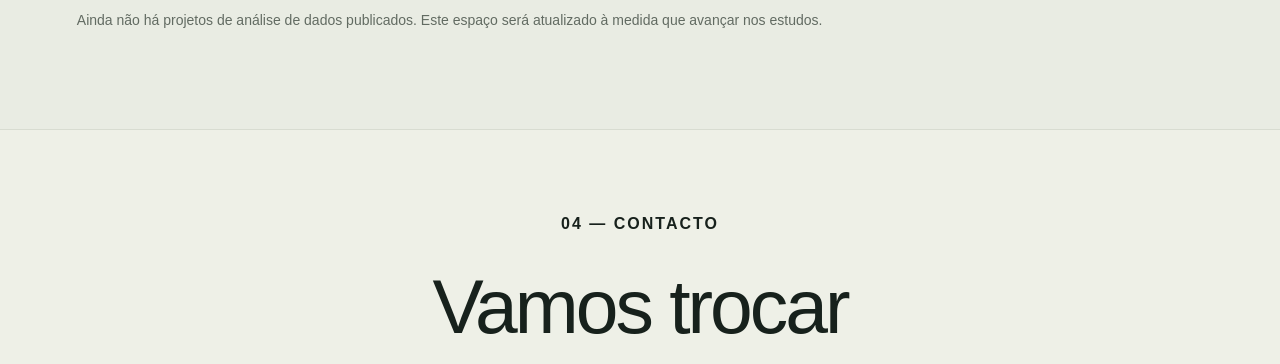
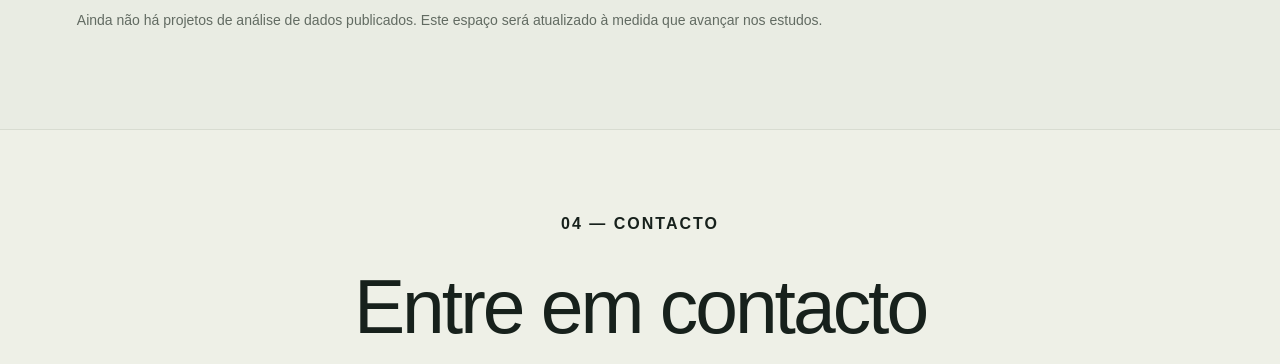
Before and after one commit to DominiqueCuruantaue/profissional_profile, a plain HTML site: page index.html in a window 1280 px wide. Shown: the part 5971-6335 px from the top of the page. Drawn offline with Linux system fonts and the light colour scheme.

Commit message:
Alterar titulo dos contactos para Entre em contacto

```diff
--- a/index.html
+++ b/index.html
@@ -109,7 +109,7 @@
   <footer id="contacto" class="contact-footer" aria-labelledby="contacto-titulo">
     <div class="section wrap contact">
       <p class="eyebrow">04 &#8212; CONTACTO</p>
-      <h2 id="contacto-titulo">Vamos trocar<br>uma ideia<span class="accent">?</span></h2>
+      <h2 id="contacto-titulo">Entre em contacto</h2>
       <p>Entre em contacto comigo por email, WhatsApp, LinkedIn ou GitHub.</p>
       <div class="contact-links">
         <a class="contact-link" aria-label="GitHub" title="GitHub" href="https://github.com/DominiqueCuruantaue" target="_blank" rel="noopener noreferrer"><svg class="platform-icon" viewBox="0 0 24 24" aria-hidden="true"><path fill="#17211c" d="M12 .3a12 12 0 0 0-3.8 23.4c.6.1.8-.3.8-.6v-2.3c-3.3.7-4-1.4-4-1.4-.5-1.4-1.3-1.8-1.3-1.8-1.1-.7.1-.7.1-.7 1.2.1 1.8 1.2 1.8 1.2 1.1 1.8 2.8 1.3 3.5 1 .1-.8.4-1.3.8-1.6-2.7-.3-5.5-1.4-5.5-6a4.7 4.7 0 0 1 1.2-3.2c-.1-.3-.5-1.6.1-3.3 0 0 1-.3 3.3 1.2a11.4 11.4 0 0 1 6 0c2.3-1.5 3.3-1.2 3.3-1.2.6 1.7.2 3 .1 3.3a4.7 4.7 0 0 1 1.2 3.2c0 4.6-2.8 5.7-5.5 6 .4.4.8 1.1.8 2.2v3.4c0 .3.2.7.8.6A12 12 0 0 0 12 .3Z"/></svg></a>
```
